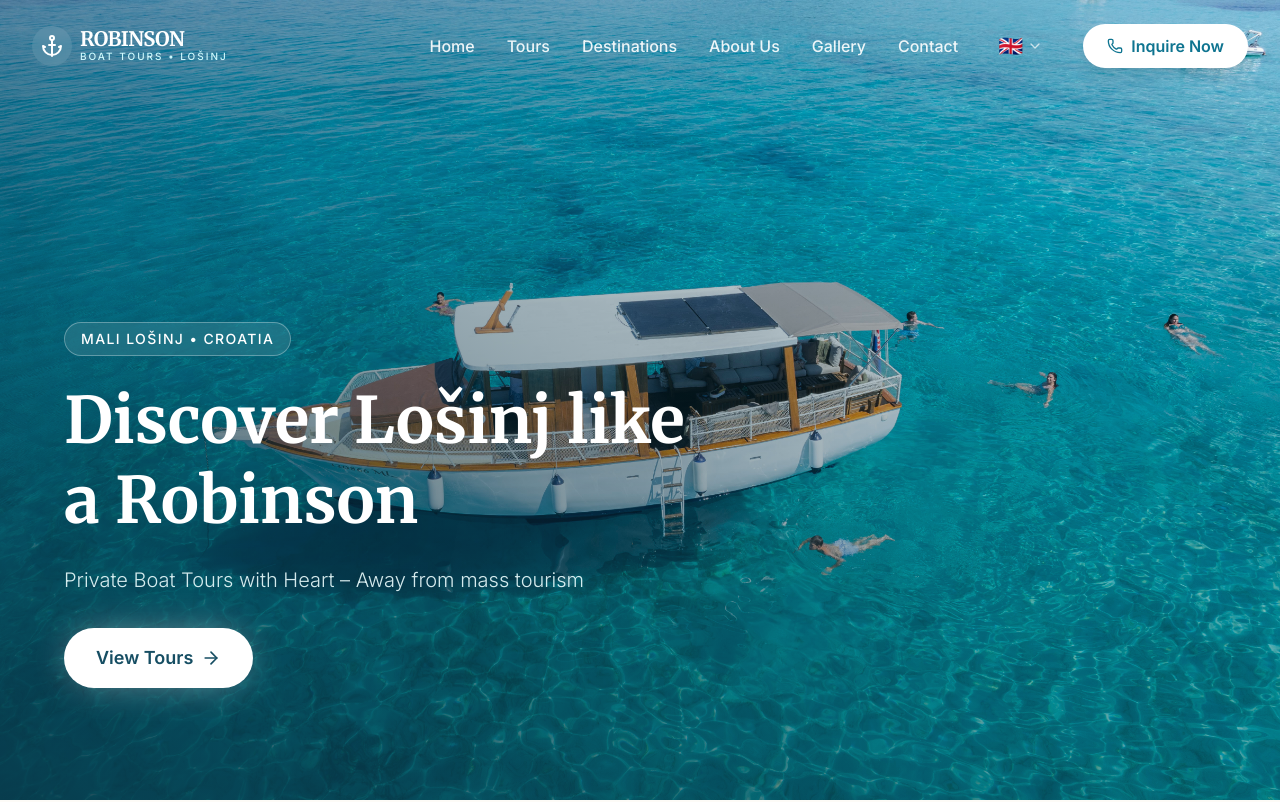
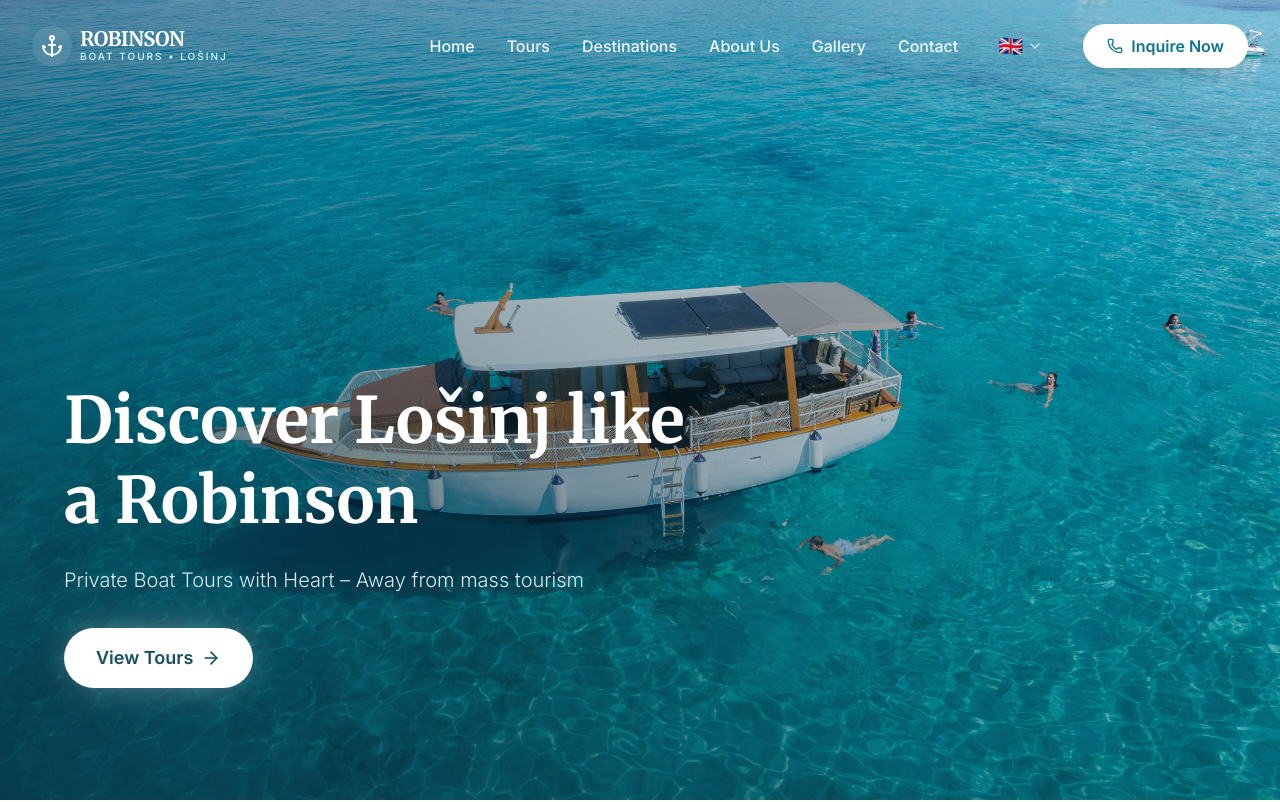
Before and after one commit to NavidFehren/robinson-website, a React (Vite) app: page / in a window 1280 px wide. Shown: the top 802 px of the page. Built offline with nearby package versions, Linux system fonts and the light colour scheme.

Commit message:
Remove location label from Home component for a cleaner layout

```diff
--- a/pages/Home.tsx
+++ b/pages/Home.tsx
@@ -32,9 +32,6 @@ const Home: React.FC<HomeProps> = ({ content, scrollToTours }) => {
         </div>
 
         <div className="relative z-10 text-left px-6 sm:px-10 lg:px-16 pb-12 sm:pb-28 max-w-3xl">
-          <div className="mb-4 sm:mb-6 inline-flex items-center px-4 py-1.5 rounded-full border border-white/30 bg-white/10 backdrop-blur-md text-sm font-medium tracking-widest uppercase">
-            Mali Lošinj • Croatia
-          </div>
           <h1
             className="font-serif font-bold mb-4 sm:mb-6 leading-tight drop-shadow-2xl"
             style={{ fontSize: 'clamp(2.25rem, 8vh, 4.5rem)' }}
```
